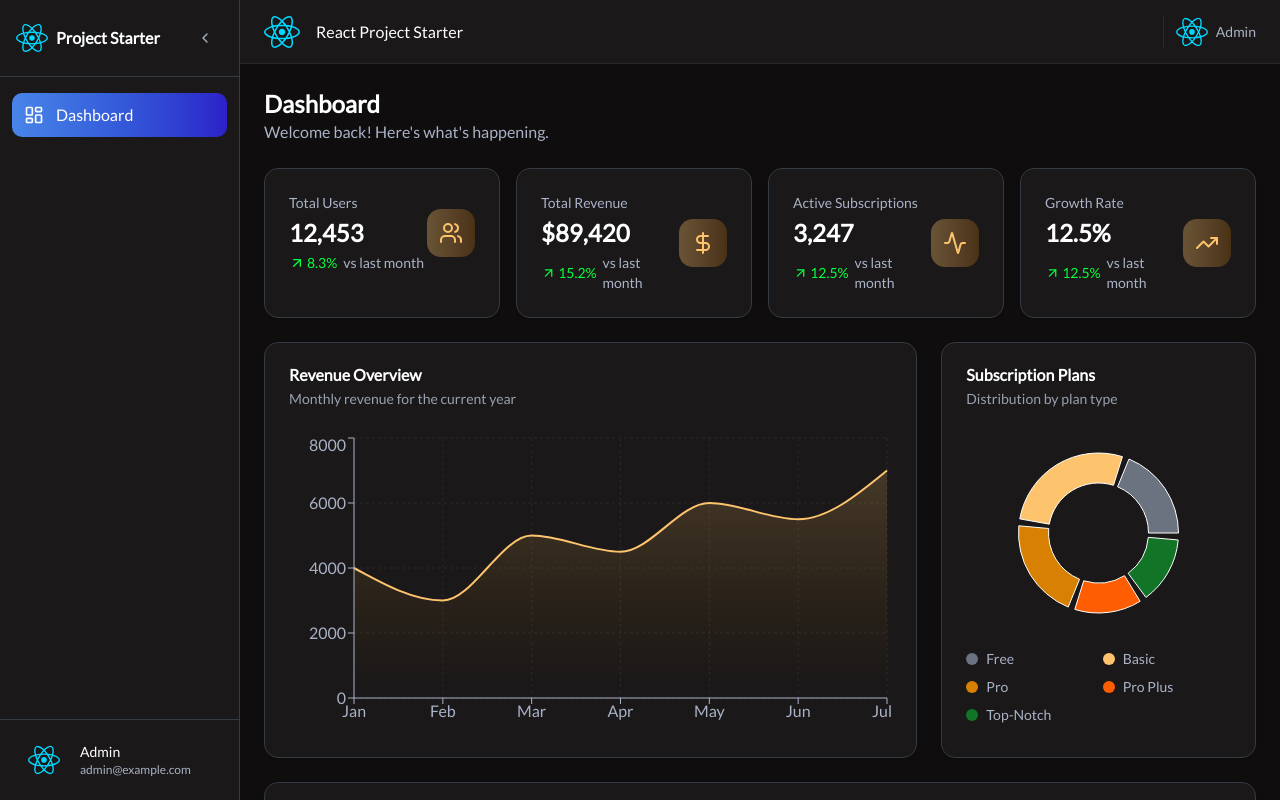
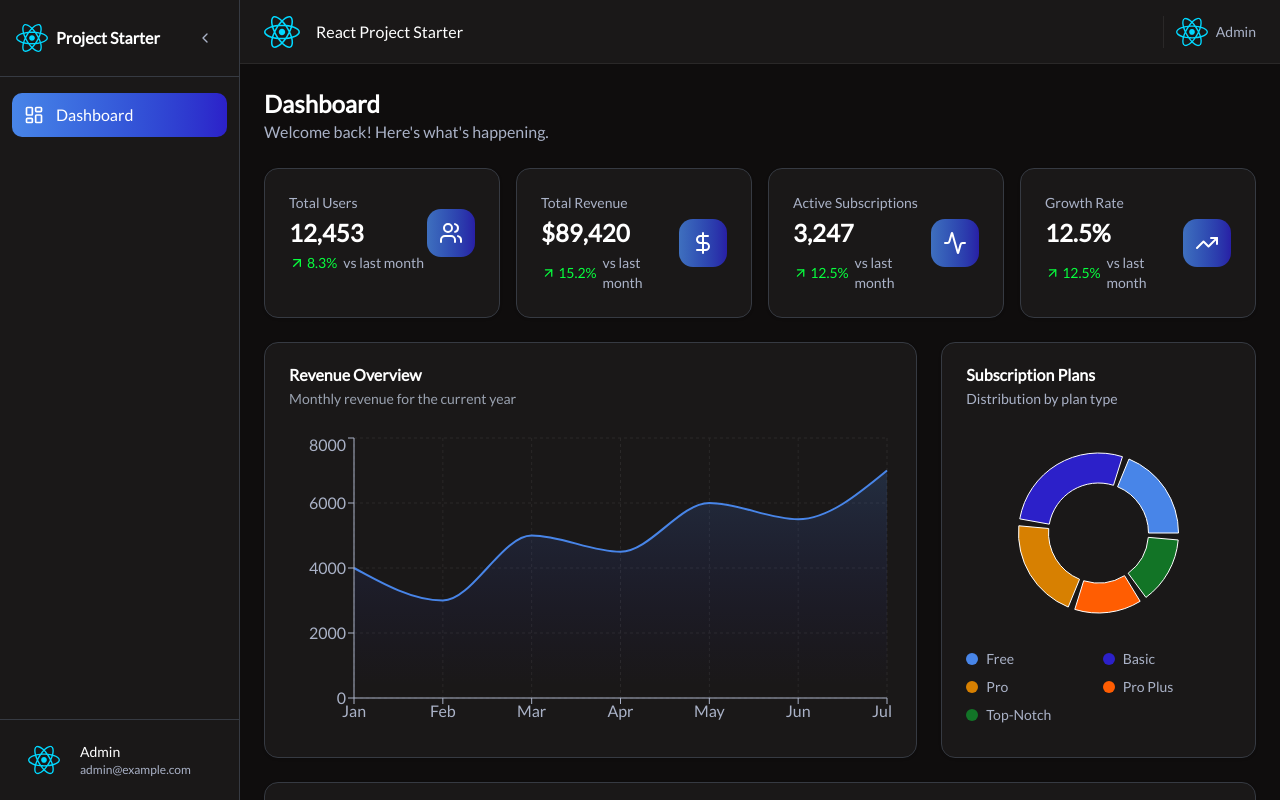
Before and after one commit to Huzaifa-Solutions/React-Boilerplate, a React (Vite) app: page /dashboard in a window 1280 px wide. Built offline with nearby package versions, Linux system fonts and the light colour scheme.

Commit message:
Latest Commit

```diff
--- a/src/Pages/Dashboard/index.jsx
+++ b/src/Pages/Dashboard/index.jsx
@@ -44,8 +44,8 @@ const mockRevenueData = [
 ];
 
 const mockSubscriptionData = [
-  { name: "Free", value: 278, color: "#6b7280" },
-  { name: "Basic", value: 400, color: "#FEC36D" },
+  { name: "Free", value: 278, color: "#4885e8" },
+  { name: "Basic", value: 400, color: "#2c20c9" },
   { name: "Pro", value: 300, color: "#D78001" },
   { name: "Pro Plus", value: 200, color: "#FF5D02" },
   { name: "Top-Notch", value: 200, color: "#07ff3e66" },
@@ -130,8 +130,8 @@ const Dashboard = () => {
                       x2="0"
                       y2="1"
                     >
-                      <stop offset="5%" stopColor="#FEC36D" stopOpacity={0.3} />
-                      <stop offset="95%" stopColor="#d78001" stopOpacity={0} />
+                      <stop offset="5%" stopColor="#4885e8" stopOpacity={0.3} />
+                      <stop offset="95%" stopColor="#2c20c9" stopOpacity={0} />
                     </linearGradient>
                   </defs>
                   <CartesianGrid strokeDasharray="3 3" stroke="#2a2828" />
@@ -149,7 +149,7 @@ const Dashboard = () => {
                   <Area
                     type="monotone"
                     dataKey="revenue"
-                    stroke="#FEC36D"
+                    stroke="#4885e8"
                     strokeWidth={2}
                     fill="url(#revenueGradient)"
                   />
@@ -163,7 +163,7 @@ const Dashboard = () => {
         <Card className="bg-[#1a1818] border-[#363A42]">
           <CardHeader>
             <CardTitle className="text-white">Subscription Plans</CardTitle>
-            <CardDescription className="text-gray-400">
+            <CardDescription className="text-light">
               Distribution by plan type
             </CardDescription>
           </CardHeader>
@@ -239,7 +239,7 @@ const Dashboard = () => {
                   labelStyle={{ color: "#fff" }}
                   formatter={(value) => [formatNumber(value), "Users"]}
                 />
-                <Bar dataKey="users" fill="#D78001" radius={[4, 4, 0, 0]} />
+                <Bar dataKey="users" fill="#4885e8" radius={[4, 4, 0, 0]} />
               </BarChart>
             </ResponsiveContainer>
           </div>
--- a/src/components/DashboardComponents/statCards.jsx
+++ b/src/components/DashboardComponents/statCards.jsx
@@ -2,7 +2,7 @@ import { Card, CardContent } from "@/components/ui/card";
 import { ArrowDownRight, ArrowUpRight } from "lucide-react";
 
 const StatCard = ({ title, value, change, icon: Icon, trend }) => (
-  <Card className="bg-[#1a1818] border-[#363A42] hover:shadow-[0_0_20px] transition-shadow hover:shadow-yellow/35">
+  <Card className="bg-[#1a1818] border-[#363A42] hover:shadow-[0_0_20px] transition-shadow hover:shadow-[#2c20c9]/50">
     <CardContent className="">
       <div className="flex items-center justify-between">
         <div>
@@ -24,8 +24,8 @@ const StatCard = ({ title, value, change, icon: Icon, trend }) => (
             </div>
           )}
         </div>
-        <div className="p-3 bg-gradient-to-r from-yellow/35 to-orange/25 rounded-xl">
-          <Icon className="w-6 h-6 text-[#FEC36D]" />
+        <div className="p-3 bg-gradient-to-r from-[#4885e8]/80 to-[#2c20c9]/80 rounded-xl">
+          <Icon className="w-6 h-6 text-white" />
         </div>
       </div>
     </CardContent>
--- a/src/components/Loaders/fallBack.jsx
+++ b/src/components/Loaders/fallBack.jsx
@@ -4,8 +4,8 @@ const FallBack = () => {
     //   <div className="h-20 w-20 animate-spin rounded-full border-4 border-yellow border-solid border-t-transparent"></div>
     // </div>
     <div className="flex-col gap-4 w-full flex h-screen items-center justify-center">
-      <div className="w-20 h-20 border-4 border-transparent text-orange text-4xl animate-spin flex items-center justify-center border-t-orange rounded-full">
-        <div className="w-16 h-16 border-4 border-transparent text-yellow text-2xl animate-spin flex items-center justify-center border-t-yellow rounded-full"></div>
+      <div className="w-20 h-20 border-4 border-transparent text-[#4885e8] text-4xl animate-spin flex items-center justify-center border-t-[#4885e8] rounded-full">
+        <div className="w-16 h-16 border-4 border-transparent text-[#2c20c9] text-2xl animate-spin flex items-center justify-center border-t-[#2c20c9] rounded-full"></div>
       </div>
     </div>
   );
```
